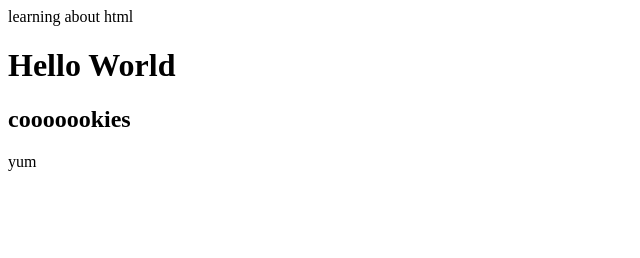
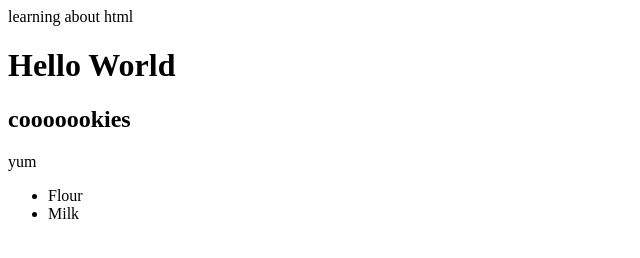
Before and after one commit to annaoverby/whatever-1, a plain HTML site: page index.html in a window 1280 px wide. Shown: the whole page, without its empty margins (0-640 px from the left). Drawn offline with Linux system fonts and the light colour scheme.

Commit message:
list of ingredients

```diff
--- a/index.html
+++ b/index.html
@@ -6,14 +6,20 @@
 
 <body>
 <h1>Hello World</h1>
-</body>
+
 
   <section>
     <h2>cooooookies</h2>
 
     <p> yum </p>
+
+    <ul>
+      <li>Flour</li>
+      <li>Milk</li>
+
+    </ul>
   </section>
-
+  </body>
 
 
 </html>
```
